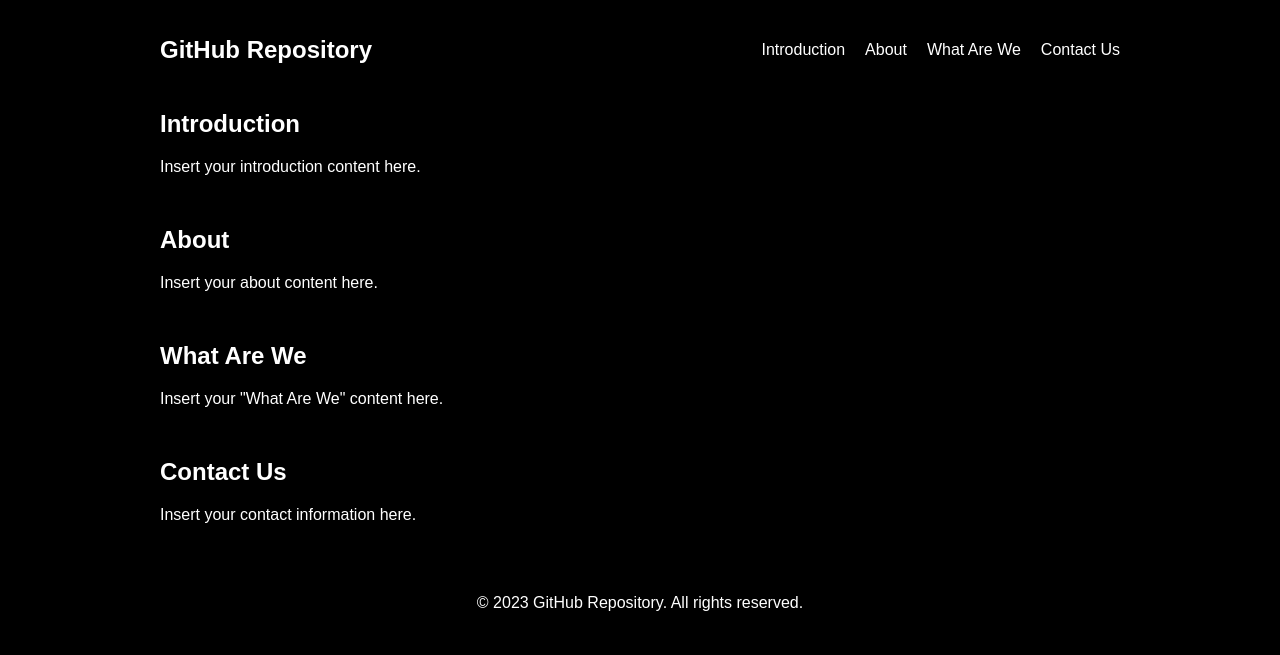
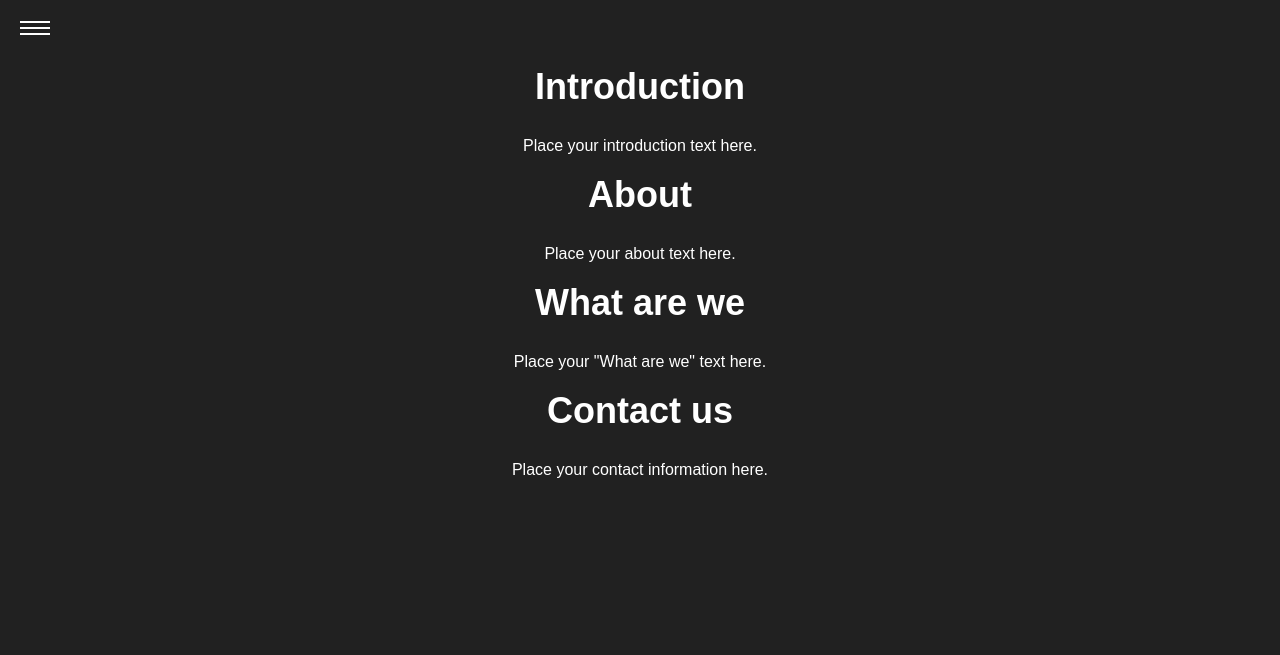
Before and after one commit to lolyV/lolyV.github.io, a plain HTML site: page index.html in a window 1280 px wide. Drawn offline with Linux system fonts and the light colour scheme.

Commit message:
Update index.html

```diff
--- a/index.html
+++ b/index.html
@@ -3,142 +3,183 @@
 <head>
   <meta charset="UTF-8">
   <meta name="viewport" content="width=device-width, initial-scale=1.0">
-  <title>GitHub Repository</title>
+  <title>My GitHub Repository</title>
   <style>
-    body {
-      background-color: #000;
-      color: #fff;
-      font-family: Arial, sans-serif;
+    /* Reset some default browser styles */
+    * {
+      box-sizing: border-box;
       margin: 0;
       padding: 0;
     }
 
-    .container {
-      max-width: 960px;
-      margin: 0 auto;
+    /* Global styles */
+    body {
+      background-color: #212121;
+      color: #fff;
+      font-family: Arial, sans-serif;
+      line-height: 1.5;
       padding: 20px;
+      text-align: center;
     }
 
-    header {
+    h1 {
+      font-size: 36px;
+      margin-bottom: 20px;
+    }
+
+    p {
+      margin-bottom: 10px;
+    }
+
+    /* Navigation styles */
+    nav {
       display: flex;
       justify-content: space-between;
       align-items: center;
-      margin-bottom: 30px;
+      margin-bottom: 20px;
     }
 
-    .logo {
-      font-size: 24px;
-      font-weight: bold;
+    .navbar {
+      display: none;
     }
 
-    nav ul {
+    .navbar ul {
       list-style: none;
-      margin: 0;
-      padding: 0;
-      display: flex;
     }
 
-    nav li {
-      margin-left: 20px;
+    .navbar li {
+      display: inline-block;
+      margin-left: 15px;
     }
 
-    nav a {
+    .navbar a {
       color: #fff;
       text-decoration: none;
     }
 
+    /* Hamburger menu styles */
     .hamburger {
-      display: none;
+      display: flex;
       flex-direction: column;
+      justify-content: center;
+      align-items: center;
+      width: 30px;
+      height: 20px;
       cursor: pointer;
     }
 
-    .hamburger span {
-      width: 35px;
-      height: 5px;
+    .hamburger .line {
+      width: 100%;
+      height: 2px;
       background-color: #fff;
-      margin-bottom: 5px;
+      margin-bottom: 4px;
+      transition: background-color 0.3s ease-in-out;
     }
 
-    @media (max-width: 768px) {
-      .container {
-        padding: 20px 10px;
+    /* Popup styles */
+    .popup {
+      position: fixed;
+      top: 0;
+      left: 0;
+      width: 100%;
+      height: 100%;
+      background-color: rgba(0, 0, 0, 0.7);
+      display: flex;
+      justify-content: center;
+      align-items: center;
+      z-index: 9999;
+      opacity: 0;
+      pointer-events: none;
+      transition: opacity 0.3s ease-in-out;
     }
 
-      nav ul {
-        display: none;
+    .popup.show {
+      opacity: 1;
+      pointer-events: auto;
     }
 
-      .hamburger {
-        display: flex;
-      }
+    .popup-content {
+      background-color: #333;
+      padding: 20px;
+      border-radius: 5px;
     }
 
-    section {
-      margin-bottom: 50px;
-    }
-
-    section h2 {
-      font-size: 24px;
-      margin-bottom: 20px;
-    }
-
-    footer {
-      text-align: center;
-      padding: 20px;
+    .popup-close {
+      position: absolute;
+      top: 10px;
+      right: 10px;
+      color: #fff;
+      cursor: pointer;
     }
   </style>
 </head>
 <body>
-  <div class="container">
-    <header>
-      <h1 class="logo">GitHub Repository</h1>
   <nav>
+    <div class="hamburger">
+      <div class="line"></div>
+      <div class="line"></div>
+      <div class="line"></div>
+    </div>
+    <div class="navbar">
       <ul>
-          <li><a href="#introduction">Introduction</a></li>
+        <li><a href="#intro">Introduction</a></li>
         <li><a href="#about">About</a></li>
-          <li><a href="#what-we-are">What Are We</a></li>
-          <li><a href="#contact">Contact Us</a></li>
+        <li><a href="#we">What are we</a></li>
+        <li><a href="#contact">Contact us</a></li>
       </ul>
-        <div class="hamburger">
-          <span></span>
-          <span></span>
-          <span></span>
     </div>
   </nav>
-    </header>
 
-    <section id="introduction">
-      <h2>Introduction</h2>
-      <p>Insert your introduction content here.</p>
-    </section>
+  <div id="intro">
+    <h1>Introduction</h1>
+    <p>Place your introduction text here.</p>
+  </div>
 
-    <section id="about">
-      <h2>About</h2>
-      <p>Insert your about content here.</p>
-    </section>
+  <div id="about">
+    <h1>About</h1>
+    <p>Place your about text here.</p>
+  </div>
 
-    <section id="what-we-are">
-      <h2>What Are We</h2>
-      <p>Insert your "What Are We" content here.</p>
-    </section>
+  <div id="we">
+    <h1>What are we</h1>
+    <p>Place your "What are we" text here.</p>
+  </div>
 
-    <section id="contact">
-      <h2>Contact Us</h2>
-      <p>Insert your contact information here.</p>
-    </section>
+  <div id="contact">
+    <h1>Contact us</h1>
+    <p>Place your contact information here.</p>
+  </div>
 
-    <footer>
-      &copy; 2023 GitHub Repository. All rights reserved.
-    </footer>
+  <div class="popup">
+    <div class="popup-content">
+      <span class="popup-close">&times;</span>
+      <p>Options:</p>
+      <ul>
+        <li><a href="#">Discord</a></li>
+      </ul>
+    </div>
   </div>
 
   <script>
+    // Toggle the navbar when the hamburger menu is clicked
     const hamburger = document.querySelector('.hamburger');
-    const nav = document.querySelector('nav ul');
+    const navbar = document.querySelector('.navbar');
 
-    hamburger.addEventListener('click', () => {
-      nav.classList.toggle('show');
+    hamburger.addEventListener('click', function () {
+      navbar.style.display = navbar.style.display === 'none' ? 'block' : 'none';
+    });
+
+    // Show the popup when the hamburger menu is clicked
+    hamburger.addEventListener('click', function () {
+      const popup = document.querySelector('.popup');
+      popup.classList.toggle('show');
+    });
+
+    // Close the popup when the close button is clicked
+    const popupClose = document.querySelector('.popup-close');
+    popupClose.addEventListener('click', function () {
+      const popup = document.querySelector('.popup');
+      popup.classList.remove('show');
     });
   </script>
 </body>
```
Lines whose indentation alone changed are shown as unchanged.
